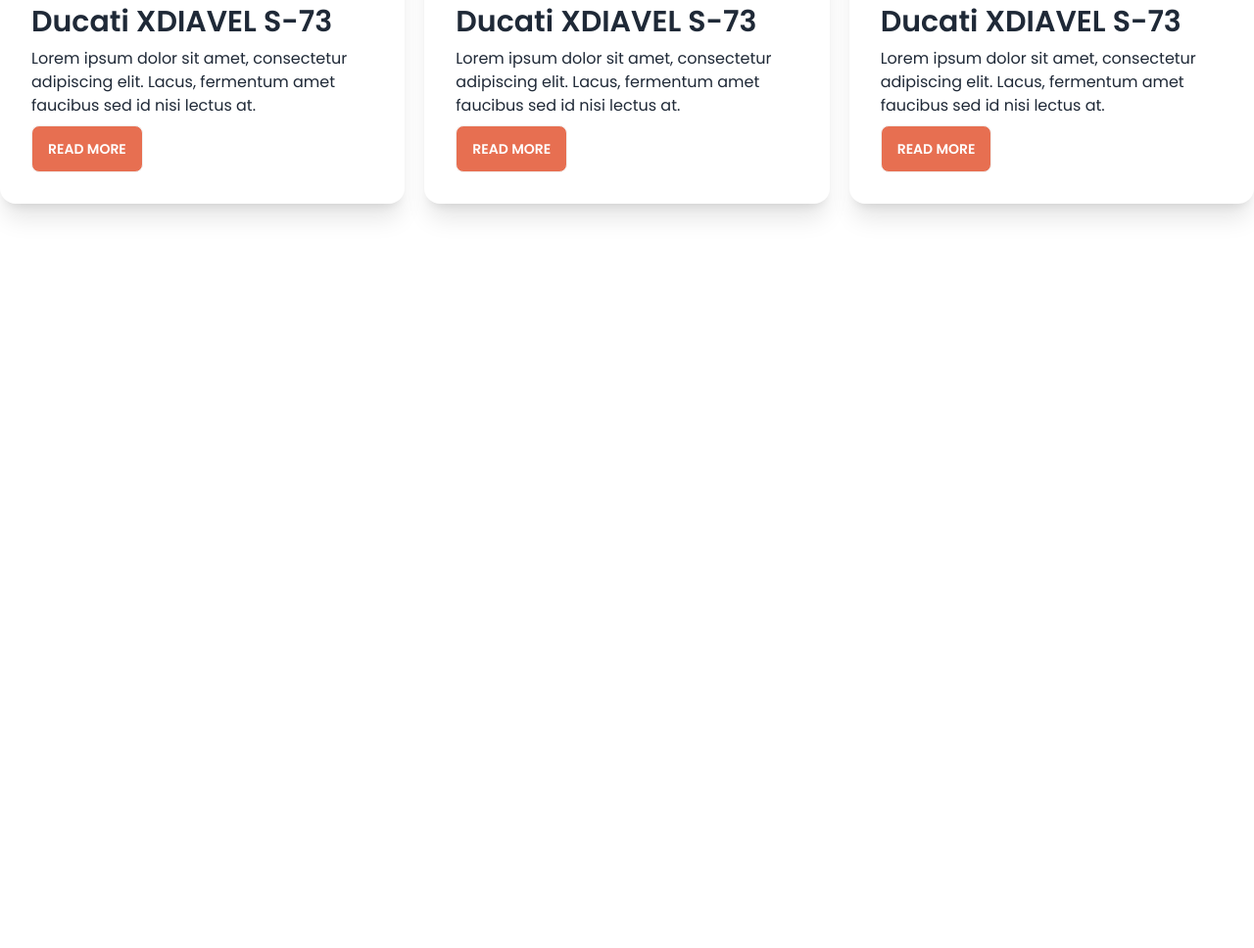
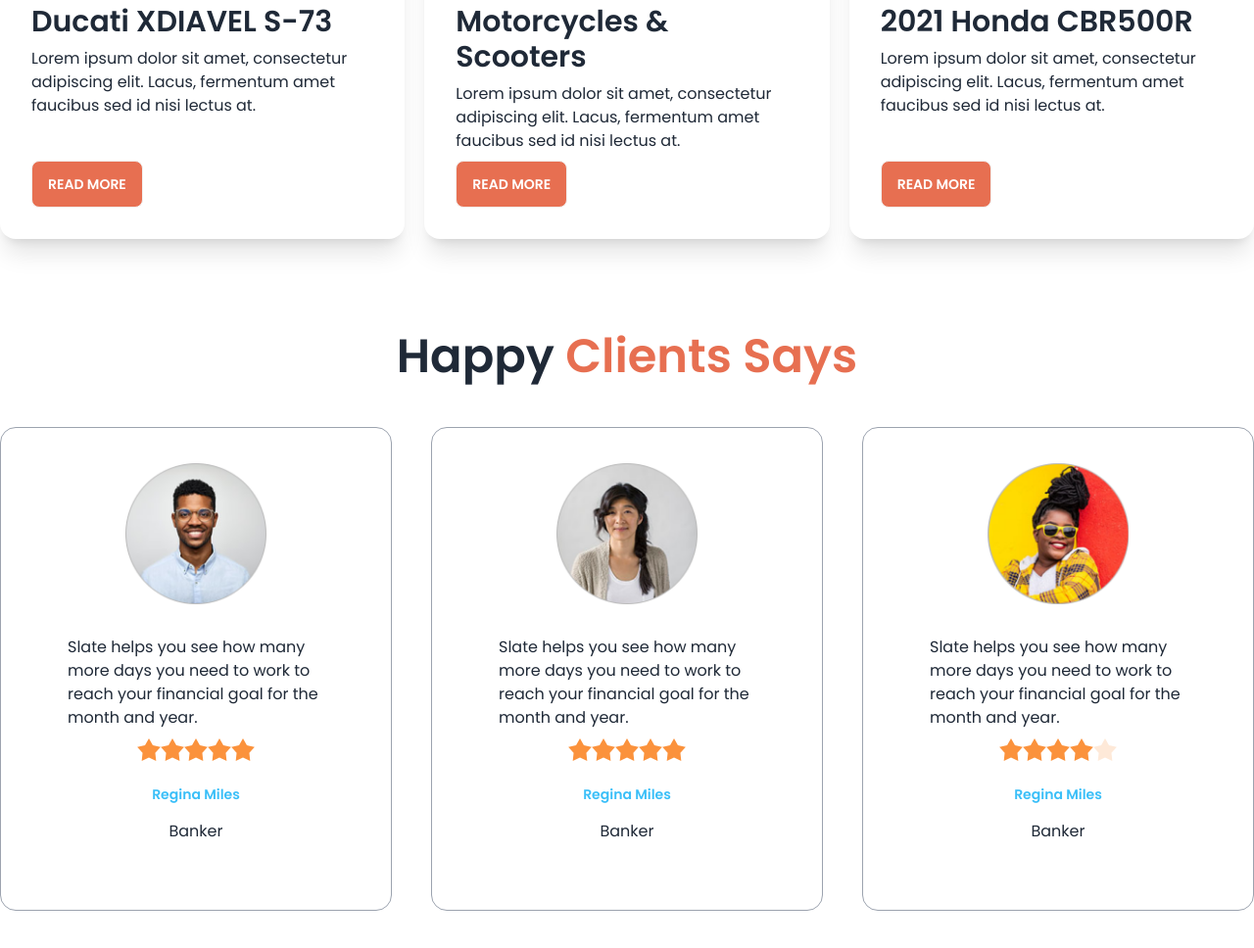
Before and after one commit to DS-Popeye/Biker-Zone-DaisyUI, a plain HTML site: page index.html in a window 1280 px wide. Shown: the part 1070-2038 px from the top of the page at 98% size. Before the commit the page ends 1374 px from the top, so only its background shows below. Drawn offline with nearby package versions, Linux system fonts and the light colour scheme.

Commit message:
Update index.html

```diff
--- a/index.html
+++ b/index.html
@@ -205,7 +205,7 @@
                 <div class="card bg-base-100 shadow-xl">
                     <figure><img src="./images/others/latest2.png" alt="Shoes" /></figure>
                     <div class="card-body">
-                        <h2 class="card-title text-3xl">Ducati XDIAVEL S-73</h2>
+                        <h2 class="card-title text-3xl">Motorcycles & Scooters</h2>
                         <p>
                             Lorem ipsum dolor sit amet, consectetur adipiscing elit. Lacus, fermentum amet faucibus sed
                             id nisi lectus at.
@@ -220,7 +220,7 @@
                 <div class="card bg-base-100 shadow-xl">
                     <figure><img src="./images/others/latest3.png" alt="Shoes" /></figure>
                     <div class="card-body">
-                        <h2 class="card-title text-3xl">Ducati XDIAVEL S-73</h2>
+                        <h2 class="card-title text-3xl">2021 Honda CBR500R</h2>
                         <p>
                             Lorem ipsum dolor sit amet, consectetur adipiscing elit. Lacus, fermentum amet faucibus sed
                             id nisi lectus at.
@@ -232,6 +232,83 @@
                 </div>
             </div>
         </section>
+        <!-- Review -->
+        <section class="my-24">
+            <h3 class="text-5xl mb-12 font-semibold text-center">Happy <span class="text-bike-primary">Clients
+                    Says</span></h3>
+            <div class="grid gap-10 grid-cols-1 md:grid-cols-2 lg:grid-cols-3">
+                <div class="card bg-base-100 p-9 border border-gray-400">
+                    <figure><img class="w-36" src="./images/others/user-1.png" alt="Shoes" /></figure>
+                    <div class="card-body">
+                        <p>Slate helps you see how
+                            many more days you need
+                            to work to reach your financial
+                            goal for the month and year.</p>
+                        <div class="rating justify-center">
+                            <input type="radio" name="rating-2" class="mask mask-star-2 bg-orange-400" />
+                            <input type="radio" name="rating-2" class="mask mask-star-2 bg-orange-400" />
+                            <input type="radio" name="rating-2" class="mask mask-star-2 bg-orange-400" />
+                            <input type="radio" name="rating-2" class="mask mask-star-2 bg-orange-400 " checked />
+                            <input type="radio" name="rating-2" class="mask mask-star-2 bg-orange-400" />
+                        </div>
+                        <div class="text-center space-y-4 mt-4">
+                            <h4 class="text-sm font-semibold text-info">
+                                Regina Miles
+                            </h4>
+                            <p>Banker</p>
+                        </div>
+                    </div>
+                </div>
+
+
+                <div class="card bg-base-100 p-9 border border-gray-400">
+                    <figure><img class="w-36" src="./images/others/user-2.png" alt="Shoes" /></figure>
+                    <div class="card-body">
+                        <p>Slate helps you see how
+                            many more days you need
+                            to work to reach your financial
+                            goal for the month and year.</p>
+                        <div class="rating justify-center">
+                            <input type="radio" name="rating-2" class="mask mask-star-2 bg-orange-400" />
+                            <input type="radio" name="rating-2" class="mask mask-star-2 bg-orange-400" />
+                            <input type="radio" name="rating-2" class="mask mask-star-2 bg-orange-400" />
+                            <input type="radio" name="rating-2" class="mask mask-star-2 bg-orange-400 " checked />
+                            <input type="radio" name="rating-2" class="mask mask-star-2 bg-orange-400" />
+                        </div>
+                        <div class="text-center space-y-4 mt-4">
+                            <h4 class="text-sm font-semibold text-info">
+                                Regina Miles
+                            </h4>
+                            <p>Banker</p>
+                        </div>
+                    </div>
+                </div>
+
+
+                <div class="card bg-base-100 p-9 border border-gray-400">
+                    <figure><img class="w-36" src="./images/others/user-3.png" alt="Shoes" /></figure>
+                    <div class="card-body">
+                        <p>Slate helps you see how
+                            many more days you need
+                            to work to reach your financial
+                            goal for the month and year.</p>
+                        <div class="rating justify-center">
+                            <input type="radio" name="rating-2" class="mask mask-star-2 bg-orange-400" />
+                            <input type="radio" name="rating-2" class="mask mask-star-2 bg-orange-400" />
+                            <input type="radio" name="rating-2" class="mask mask-star-2 bg-orange-400" />
+                            <input type="radio" name="rating-2" class="mask mask-star-2 bg-orange-400 " checked />
+                            <input type="radio" name="rating-2" class="mask mask-star-2 bg-orange-400" />
+                        </div>
+                        <div class="text-center space-y-4 mt-4">
+                            <h4 class="text-sm font-semibold text-info">
+                                Regina Miles
+                            </h4>
+                            <p>Banker</p>
+                        </div>
+                    </div>
+                </div>
+            </div>
+        </section>
     </main>
     <footer></footer>
 </body>
```
